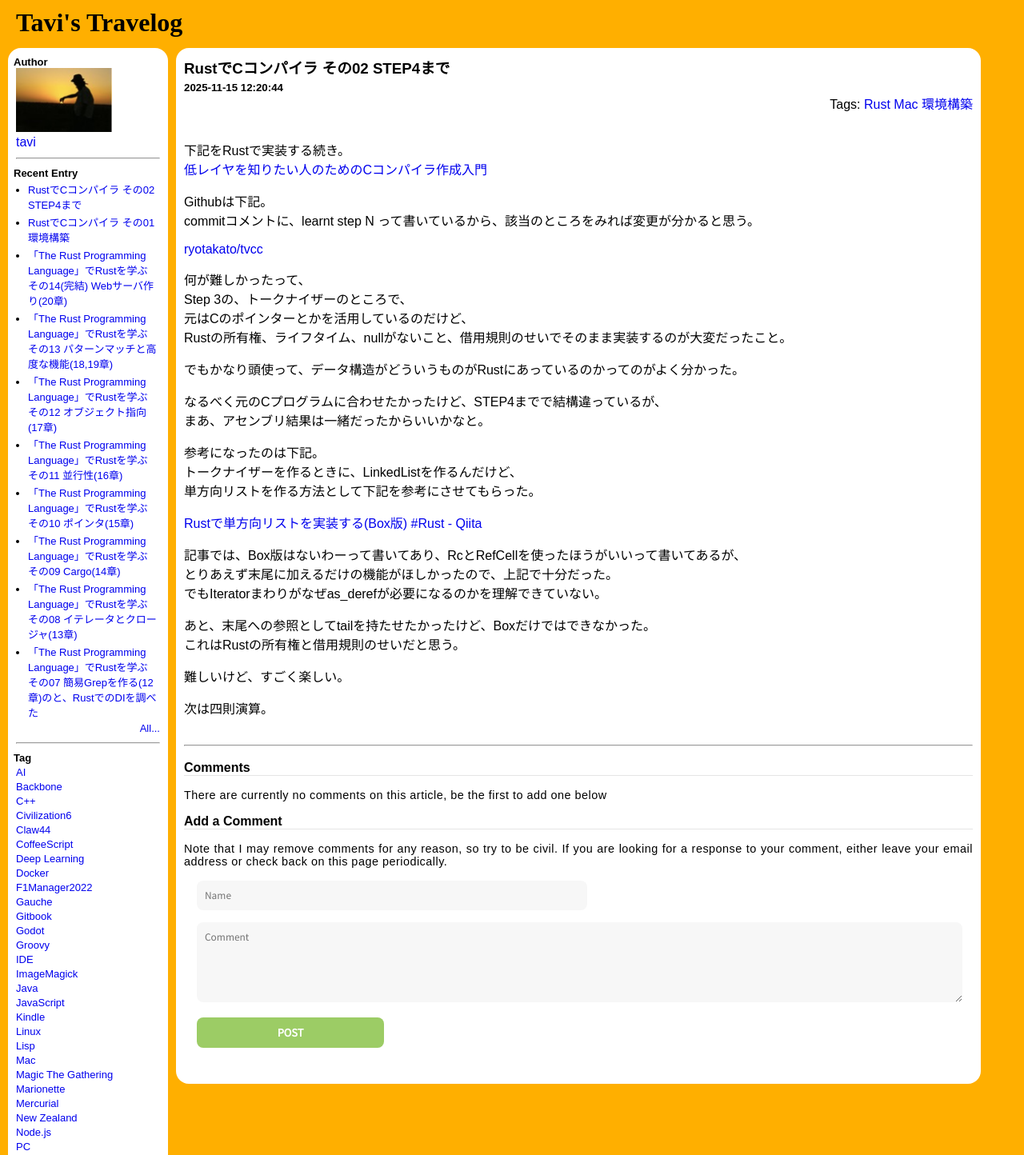
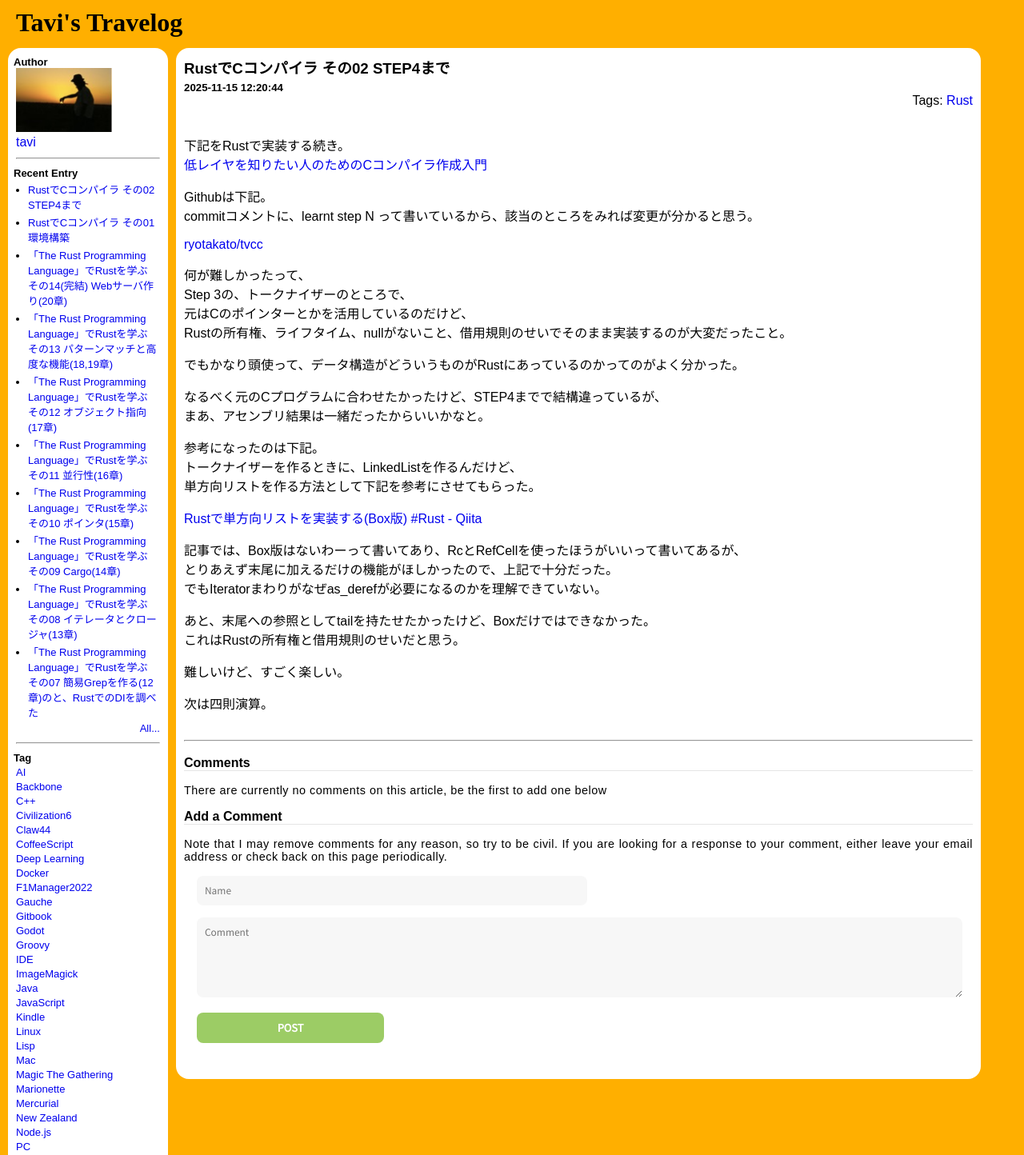
Before and after one commit to ryotakato/ryotakato.github.io, a Jekyll site: the page built from _posts/2025-11-15-c-compiler-by-rust-02.md, in a window 1280 px wide. Shown: the top 1444 px of the page at 80% size. Built offline with Jekyll 4.4.1, drawn with Linux system fonts in a browser that asks for light colours.

Commit message:
update article

```diff
--- a/_posts/2025-11-15-c-compiler-by-rust-02.md
+++ b/_posts/2025-11-15-c-compiler-by-rust-02.md
@@ -1,7 +1,7 @@
 ---
 layout: post
 title: "RustでCコンパイラ その02 STEP4まで"
-tags : [Rust, Mac, 環境構築]
+tags : [Rust]
 date: 2025-11-15 12:20:44
 ---
 
```
